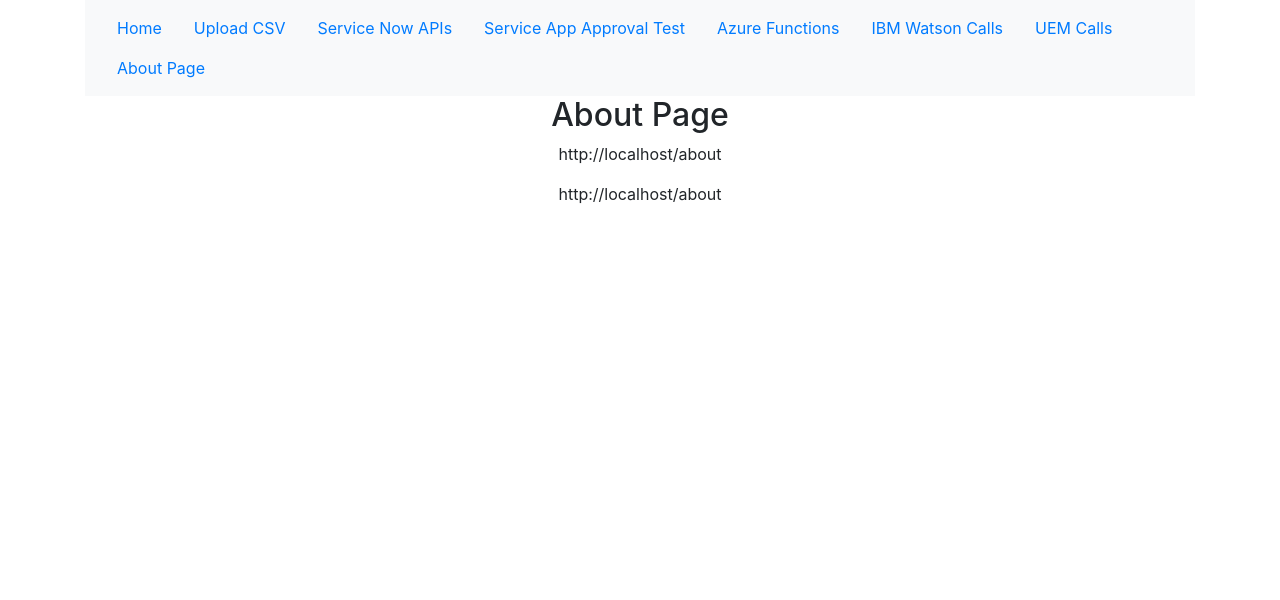
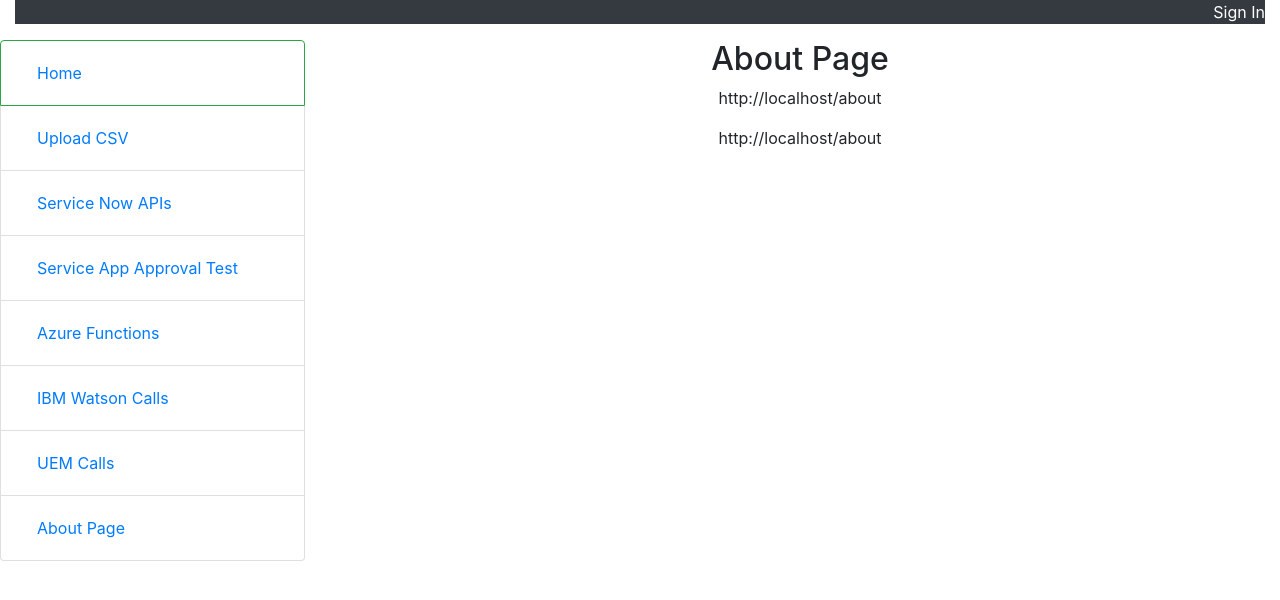
Before and after one commit to scotcurry/MobileFlowsCalls, a Flask app: page /about in a window 1280 px wide. Shown: the top 600 px of the page. Run offline with Flask 2, Linux system fonts and the light colour scheme; some libraries are stand-ins or nearby versions.

Commit message:
Have Firebase DB working, and starting some UI work on the layout.html file.

```diff
--- a/templates/index.html
+++ b/templates/index.html
@@ -1,7 +1,6 @@
 {% extends "layout.html" %}
 {% block content %}
 <form action="" method="post">
-    <div class="container">
     <p class="text-center">Utilities for Test Mobile Flows Calls</p>
     <p class="text-center">Total Files Uploaded: {{ number_of_files }}</p>
     <table class="table">
@@ -22,7 +21,6 @@
     </table>
     <input type="submit" id="submit_button_process" name="submit" value="Process" class="btn btn-primary" />
     <input type="submit" id="submit_button_delete" name="submit" value="Delete" class="btn btn-primary">
-    </div>
     <p class="text-center">Status Message:&nbsp; {{ status_message }}</p>
 </form>
 {% endblock %}
--- a/templates/layout.html
+++ b/templates/layout.html
@@ -1,54 +1,56 @@
 <!-- Used this for bootstrap https://www.sitepoint.com/understanding-bootstrap/ -->
 <!DOCTYPE html>
-<html>
+<html lang="en">
 
 <head>
-    <title>Service Now API Tool</title>
-    <meta name="viewport" content="width=device-width, initial-scale=1.0">
-    <link rel="stylesheet" href="https://stackpath.bootstrapcdn.com/bootstrap/4.4.1/css/bootstrap.min.css" integrity="sha384-Vkoo8x4CGsO3+Hhxv8T/Q5PaXtkKtu6ug5TOeNV6gBiFeWPGFN9MuhOf23Q9Ifjh" crossorigin="anonymous">
+    <title>VMware EBC Toolkit</title>
+    <meta name="viewport" content="width=device-width, initial-scale=1.0, shrink-to-fit=no">
+    <link rel="stylesheet" href="https://stackpath.bootstrapcdn.com/bootstrap/4.5.2/css/bootstrap.min.css" integrity="sha384-JcKb8q3iqJ61gNV9KGb8thSsNjpSL0n8PARn9HuZOnIxN0hoP+VmmDGMN5t9UJ0Z" crossorigin="anonymous">
     <link rel="shortcut icon" href="{{ url_for('static', filename='favicon-16x16.png') }}">
 </head>
 
 <body>
-<div class="container">
-    <nav class="navbar navbar-expand-lg navbar-light bg-light">
-    <!-- navigation menu -->
-   <ul class="nav">
+  <div class="container-fluid" id="table-of-contents">
+    <div class="row-fluid justify-content-center text-right">
+      <p class="text-white bg-dark">Sign In</p>
+    </div>
+    <div class="row">
+      <ul class="list-group col-3">
         <!-- active link corresponding to the current page -->
-    <li class="nav-item active">
-      <a class="nav-link active" href="/">Home <span class="sr-only">(current)</span></a>
+        <li class="list-group-item border border-success">
+          <a class="nav-link active" href="/">Home</a>
         </li>
-       <li class="nav-item">
+        <li class="list-group-item">
           <a class="nav-link" href="/uploadcsv">Upload CSV</a>
-    <li>
-    <li class="nav-item">
+        </li>
+        <li class="list-group-item">
           <a class="nav-link" href="/servicenow">Service Now APIs</a>
         </li>
-        <li class="nav-item">
+        <li class="list-group-item">
           <a class="nav-link" href="/appapproval">Service App Approval Test</a>
         </li>
-    <li class="nav-item">
+        <li class="list-group-item">
           <a class="nav-link" href="/azure">Azure Functions</a>
-    <li>
+        </li>
+        <li class="list-group-item">
           <a class="nav-link" href="/watsoninfo">IBM Watson Calls</a>
         </li>
-    <li>
+        <li class="list-group-item">
           <a class="nav-link" href="/uem">UEM Calls</a>
         </li>
-    <li class="nav-item">
+        <li class="list-group-item">
           <a class="nav-link" href="/about">About Page</a>
         </li>
       </ul>
-  <!-- inline form inside the navbar -->
-    </nav>
-    </div>
-    <div class="container">
+      <div class="col-9">
         {% block content %}
         {% endblock %}
       </div>
-    <script src="https://code.jquery.com/jquery-3.4.1.slim.min.js" integrity="sha384-J6qa4849blE2+poT4WnyKhv5vZF5SrPo0iEjwBvKU7imGFAV0wwj1yYfoRSJoZ+n" crossorigin="anonymous"></script>
-    <script src="https://cdn.jsdelivr.net/npm/popper.js@1.16.0/dist/umd/popper.min.js" integrity="sha384-Q6E9RHvbIyZFJoft+2mJbHaEWldlvI9IOYy5n3zV9zzTtmI3UksdQRVvoxMfooAo" crossorigin="anonymous"></script>
-    <script src="https://stackpath.bootstrapcdn.com/bootstrap/4.4.1/js/bootstrap.min.js" integrity="sha384-wfSDF2E50Y2D1uUdj0O3uMBJnjuUD4Ih7YwaYd1iqfktj0Uod8GCExl3Og8ifwB6" crossorigin="anonymous"></script>
+    </div>
+        <!-- inline form inside the navbar -->
+  </div>
+  <script src="https://code.jquery.com/jquery-3.5.1.slim.min.js" integrity="sha384-DfXdz2htPH0lsSSs5nCTpuj/zy4C+OGpamoFVy38MVBnE+IbbVYUew+OrCXaRkfj" crossorigin="anonymous"></script>
+  <script src="https://cdn.jsdelivr.net/npm/popper.js@1.16.1/dist/umd/popper.min.js" integrity="sha384-9/reFTGAW83EW2RDu2S0VKaIzap3H66lZH81PoYlFhbGU+6BZp6G7niu735Sk7lN" crossorigin="anonymous"></script>
+  <script src="https://stackpath.bootstrapcdn.com/bootstrap/4.5.2/js/bootstrap.min.js" integrity="sha384-B4gt1jrGC7Jh4AgTPSdUtOBvfO8shuf57BaghqFfPlYxofvL8/KUEfYiJOMMV+rV" crossorigin="anonymous"></script>
 </body>
-
 </html>
```
Also changed, not shown: classes/firebase_db_handler.py (+31 -6 lines), models/fb_company_information.py (+21 -3 lines), models/fb_user_information.py (deleted, +0 -8 lines), requirements.txt (+6 -6 lines), tests/test_firebase_db_handler.py (+21 -13 lines), 1 other file. Lines whose indentation alone changed are shown as unchanged.
